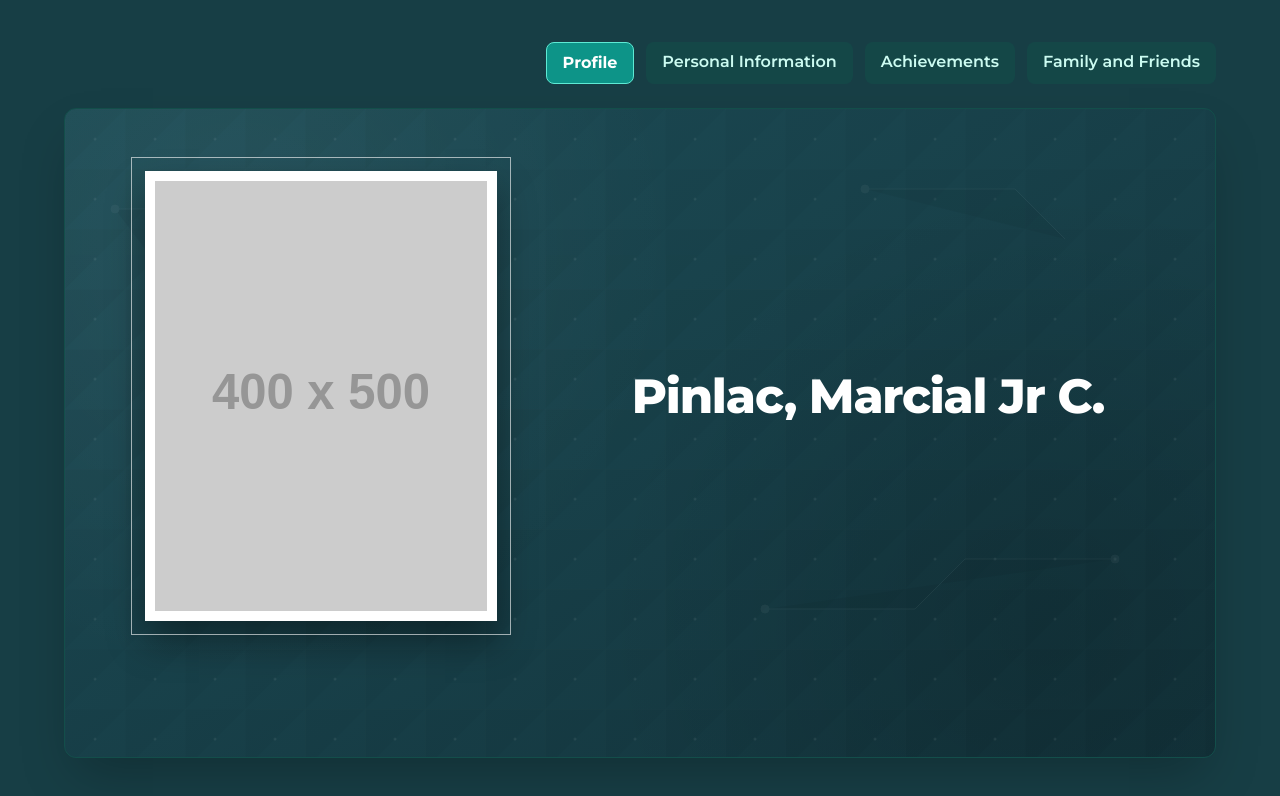
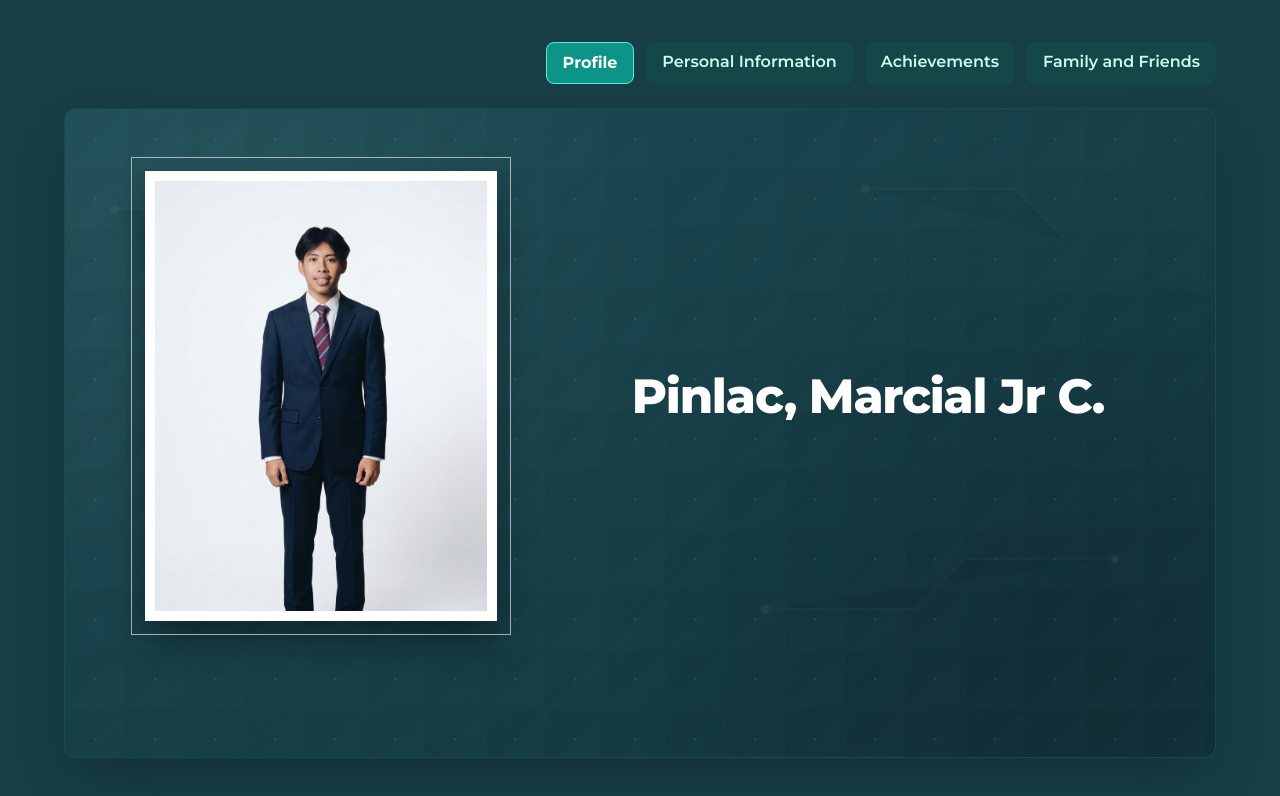
Before and after one commit to pinlacmarcial1-bot/marcialpinlac, a plain HTML site: page index.html in a window 1280 px wide. Drawn offline with nearby package versions, Linux system fonts and the light colour scheme; placeholder pictures from the web are drawn by us.

Commit message:
Update index.html

```diff
--- a/index.html
+++ b/index.html
@@ -135,7 +135,7 @@
                 <div class="photo-frame-wrapper w-full max-w-[380px]">
                     <div class="photo-inner-box">
                         <div class="h-[430px] overflow-hidden">
-                            <img src="Gemini_Generated_Image_gp00vcgp00vcgp00.jpeg" alt="Pinlac, Marcial Jr C." class="w-full h-full object-cover object-top" onerror="this.src='https://placehold.co/400x500/184149/ffffff?text=Marcial+Pinlac+Jr';">
+                            <img src="Gemini_Generated_Image_99u09l99u09l99u0.jpeg" alt="Pinlac, Marcial Jr C." class="w-full h-full object-cover object-top" onerror="this.src='https://placehold.co/400x500/184149/ffffff?text=Marcial+Pinlac+Jr';">
                         </div>
                     </div>
                 </div>
```
